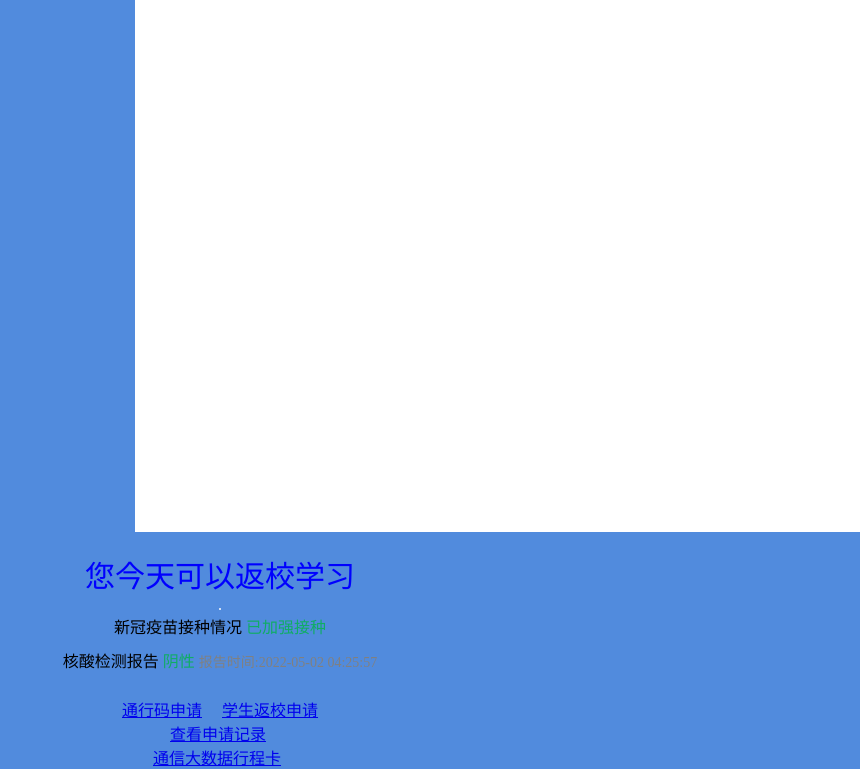
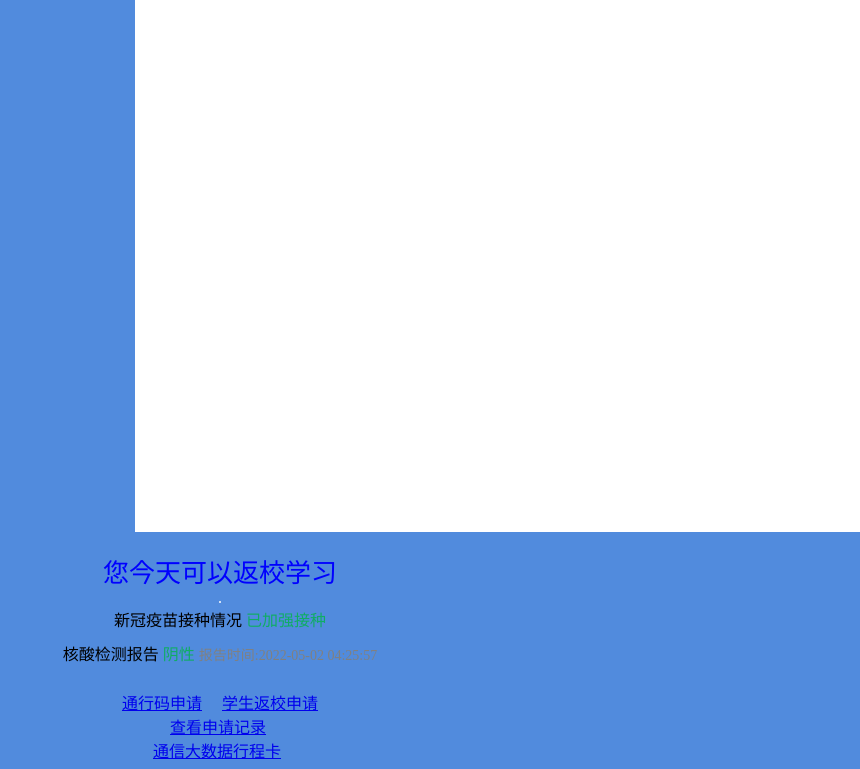
Before and after one commit to zzy0233/zhang0233.github.io, a plain HTML site: page index.html in a window 1280 px wide. Shown: the part 743-1512 px from the top of the page, without its empty margins (420-1280 px from the left). Drawn offline with Linux system fonts and the light colour scheme.

Commit message:
Update index.html

```diff
--- a/index.html
+++ b/index.html
@@ -191,7 +191,7 @@
                     <div id="output" style="width: 170px;margin: 0px auto;margin-bottom: 20px;margin-top: 5px;position: relative">
                         <img id="border">
                     </div>
-                    <p style="color: blue;font-size: 30px;">您今天可以返校学习
+                    <p style="color: blue;font-size: 26px;">您今天可以返校学习
 
 
 
```
